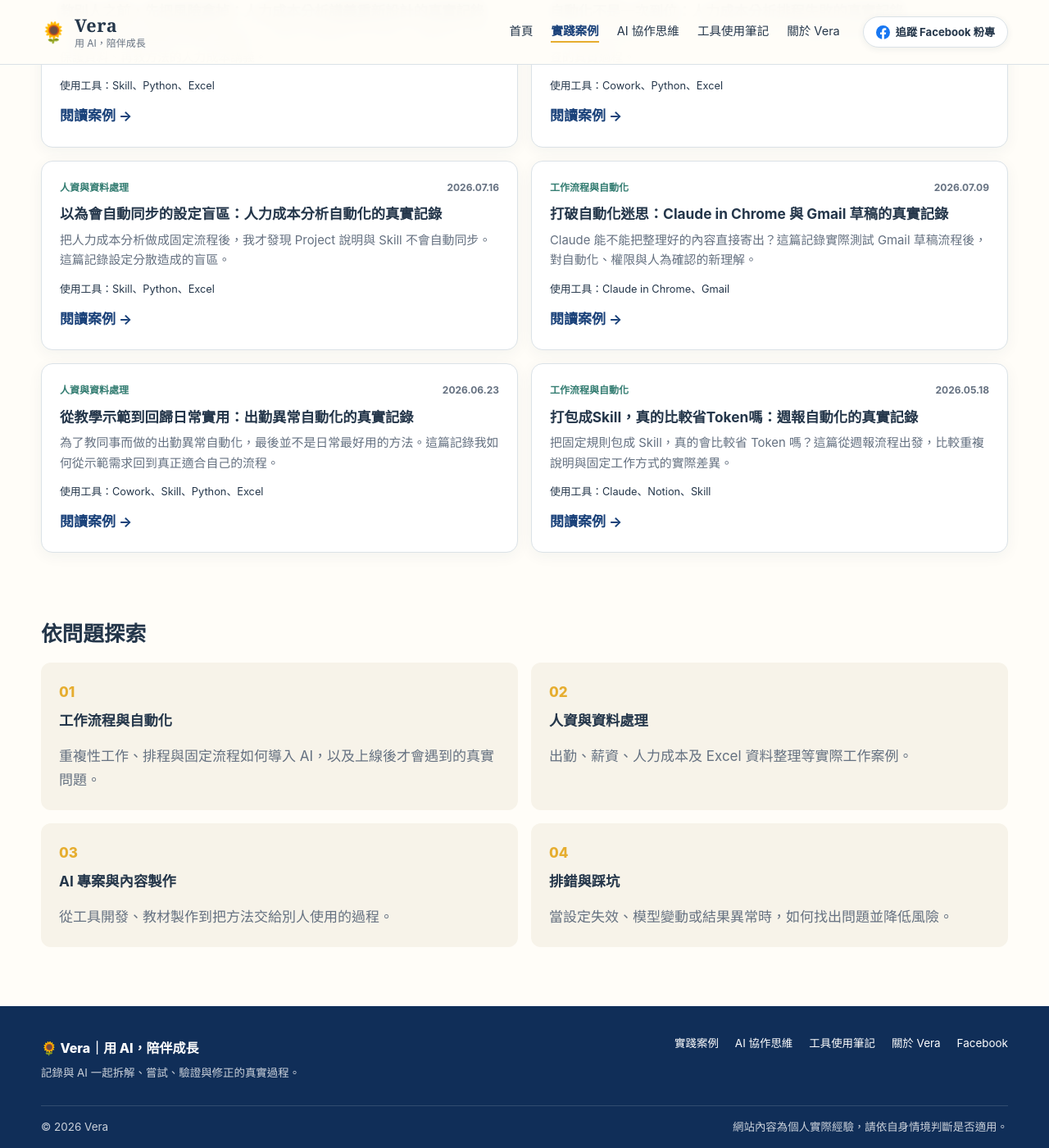
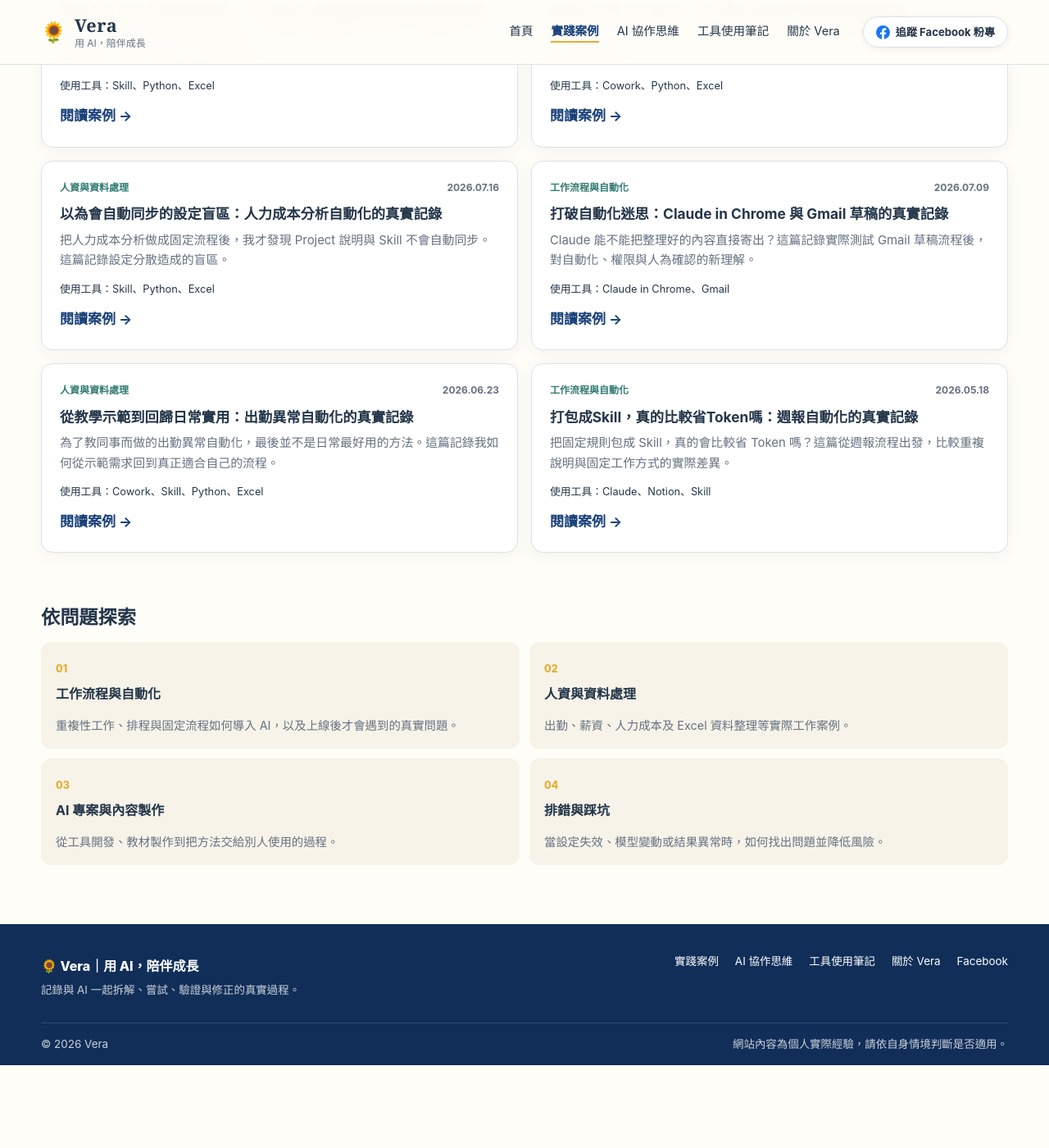
Before and after one commit to Vera-With-AI/Vera-With-AI.github.io, a Jekyll site: the page built from ai-practice.md, in a window 1280 px wide and 1400 px high, scrolled down 872 px. Shown: the whole window at 82% size. Built offline with Jekyll 4.4.1, drawn with Linux system fonts in a browser that asks for light colours; after the commit the page ends 2171 px from its top, so only the background shows below that.

Commit message:
縮小實踐案例問題探索區塊

```diff
--- a/_config.yml
+++ b/_config.yml
@@ -12,7 +12,7 @@ collections:
 
 markdown: kramdown
 
-css_version: 33
+css_version: 34
 
 exclude:
   - _templates
--- a/assets/css/style.css
+++ b/assets/css/style.css
@@ -101,15 +101,16 @@ h3 { font-size: 1.08rem; }
 .page-intro-image { width: 100%; max-height: 340px; object-fit: cover; border-radius: 18px; box-shadow: var(--shadow); }
 .topic-nav { display: flex; flex-wrap: wrap; gap: 6px 10px; padding: 14px; margin-bottom: 38px; background: var(--blue-wash); border-radius: 12px; }
 .topic-nav a { padding: 4px 8px; color: var(--text); text-decoration: none; font-size: .86rem; line-height: 1.5; font-weight: 700; }
-.case-section h2, .topic-overview > h2 { margin-bottom: 18px; }
+.case-section h2 { margin-bottom: 18px; }
+.topic-overview > h2 { margin-bottom: 14px; font-size: 1.45rem; }
 .case-list { display: grid; grid-template-columns: repeat(2, 1fr); gap: 16px; }
 .case-card .tool-line { color: var(--text); font-size: .8rem; }
-.topic-overview { padding-top: 60px; }
-.topic-grid { display: grid; grid-template-columns: repeat(2, 1fr); gap: 16px; }
-.topic-grid > div { scroll-margin-top: 110px; padding: 22px; background: var(--cream); border-radius: 12px; }
-.topic-grid span { color: var(--sunflower); font-weight: 800; }
-.topic-grid h3 { margin: 8px 0; }
-.topic-grid p { margin-bottom: 0; color: var(--muted); }
+.topic-overview { padding-top: 44px; }
+.topic-grid { display: grid; grid-template-columns: repeat(2, 1fr); gap: 12px; }
+.topic-grid > div { scroll-margin-top: 110px; padding: 17px 18px; background: var(--cream); border-radius: 12px; }
+.topic-grid span { color: var(--sunflower); font-size: .78rem; font-weight: 800; }
+.topic-grid h3 { margin: 6px 0; font-size: 1rem; line-height: 1.45; }
+.topic-grid p { margin-bottom: 0; color: var(--muted); font-size: .9rem; line-height: 1.6; }
 .thinking-list { max-width: 900px; margin-inline: auto; }
 .thinking-list section { display: grid; grid-template-columns: 62px 1fr; gap: 20px; padding: 30px 0; border-top: 1px solid var(--border); scroll-margin-top: 110px; }
 .thinking-number { color: var(--sunflower); font-size: 1.25rem; font-weight: 800; }
@@ -203,6 +204,12 @@ h3 { font-size: 1.08rem; }
   .problem-card h3 { margin: 8px 0 10px; font-size: 1rem; }
   .problem-card .text-link { font-size: .84rem; }
   .article-card, .case-card, .tool-guidance, .next-step, .post-end { padding: 18px; }
+  .topic-overview { padding-top: 36px; }
+  .topic-overview > h2 { margin-bottom: 12px; font-size: 1.3rem; }
+  .topic-grid { gap: 10px; }
+  .topic-grid > div { padding: 14px; }
+  .topic-grid h3 { margin: 5px 0; font-size: .96rem; }
+  .topic-grid p { font-size: .86rem; line-height: 1.55; }
 }
 
 @media (prefers-reduced-motion: reduce) {
```
